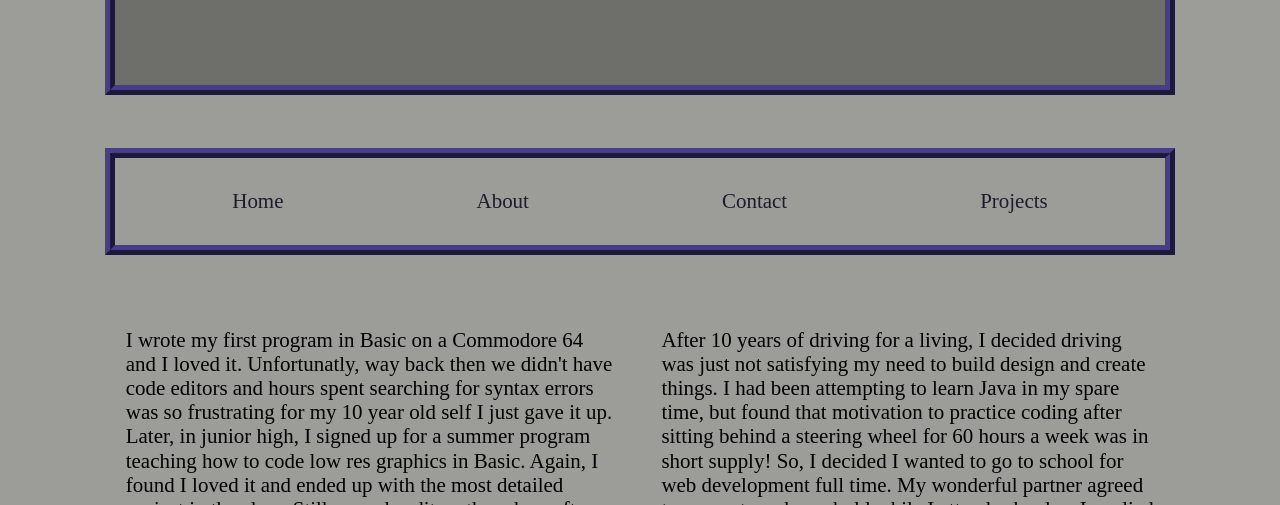
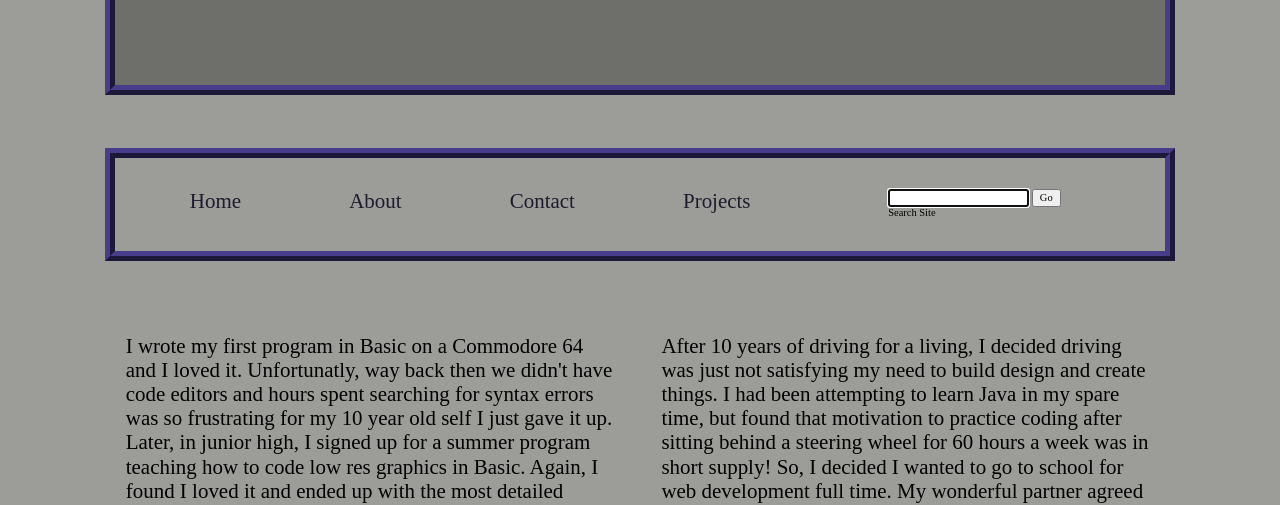
Before and after one commit to crystalbrock619/crystalbrock-lambda-project, a plain HTML site: page about.html in a window 1280 px wide. Shown: the part 295-800 px from the top of the page. Drawn offline with Linux system fonts and the light colour scheme.

Commit message:
Update about.html

```diff
--- a/about.html
+++ b/about.html
@@ -14,6 +14,11 @@
       <a href="./about.html">About</a>
       <a href="./contact.html">Contact</a>
       <a href="./projects.html">Projects</a>
+      <figure>
+        <input type="text" id="txtlookfor" autofocus>
+        <input type="button" id="txtlookforbutton" onclick="search()" value="Go">
+        <figcaption>Search Site</figcaption>
+      </figure>
     </nav>
   </header>
   <section class="aboutInfo">
```
